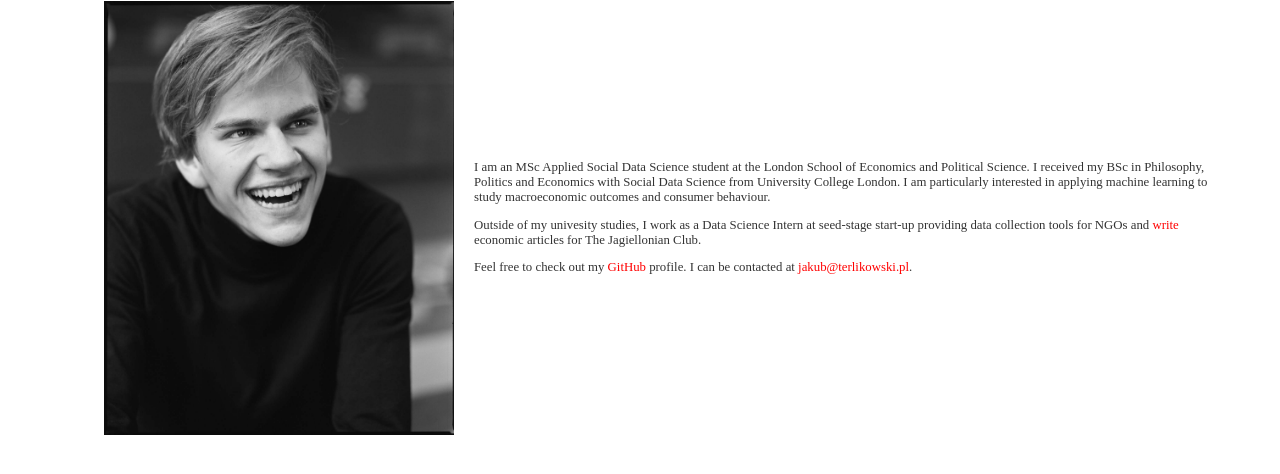
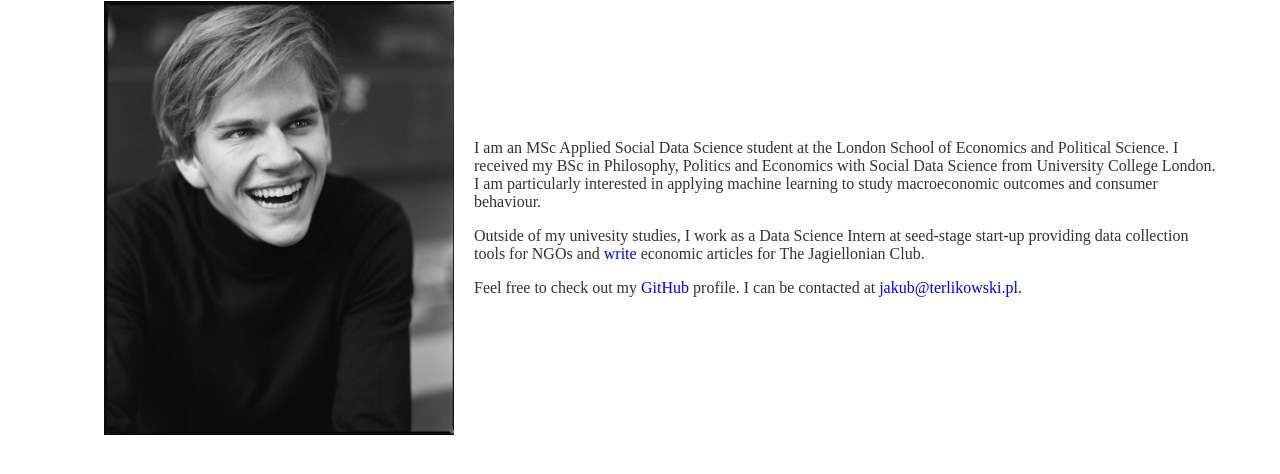
Before and after one commit to lollex90/lollex90.github.io, a plain HTML site: page index.html in a window 1280 px wide. Shown: the part 180-654 px from the top of the page. Drawn offline with Linux system fonts and the light colour scheme.

Commit message:
font changes

```diff
--- a/css/styles.css
+++ b/css/styles.css
@@ -17,7 +17,7 @@ header, .container, .project-container {
 .biography {
     flex: 1;
     margin-left: 20px;
-    font-size: 0.8rem;
+    font-size: 1.2rem;
 }
 
 nav ul, footer ul {
@@ -53,9 +53,9 @@ a:hover {
 }
 
 .link-inside {
-    color: red;
+    color: blue;
     margin: 0;
-    font-size: 0.8rem;
+    font-size: 1rem;
 }
 
 /* Headings */
@@ -82,7 +82,7 @@ h3 {
 
 /* Paragraphs */
 p {
-    font-size: 0.8rem;
+    font-size: 1rem;
     color: #333;
 }
 
```
